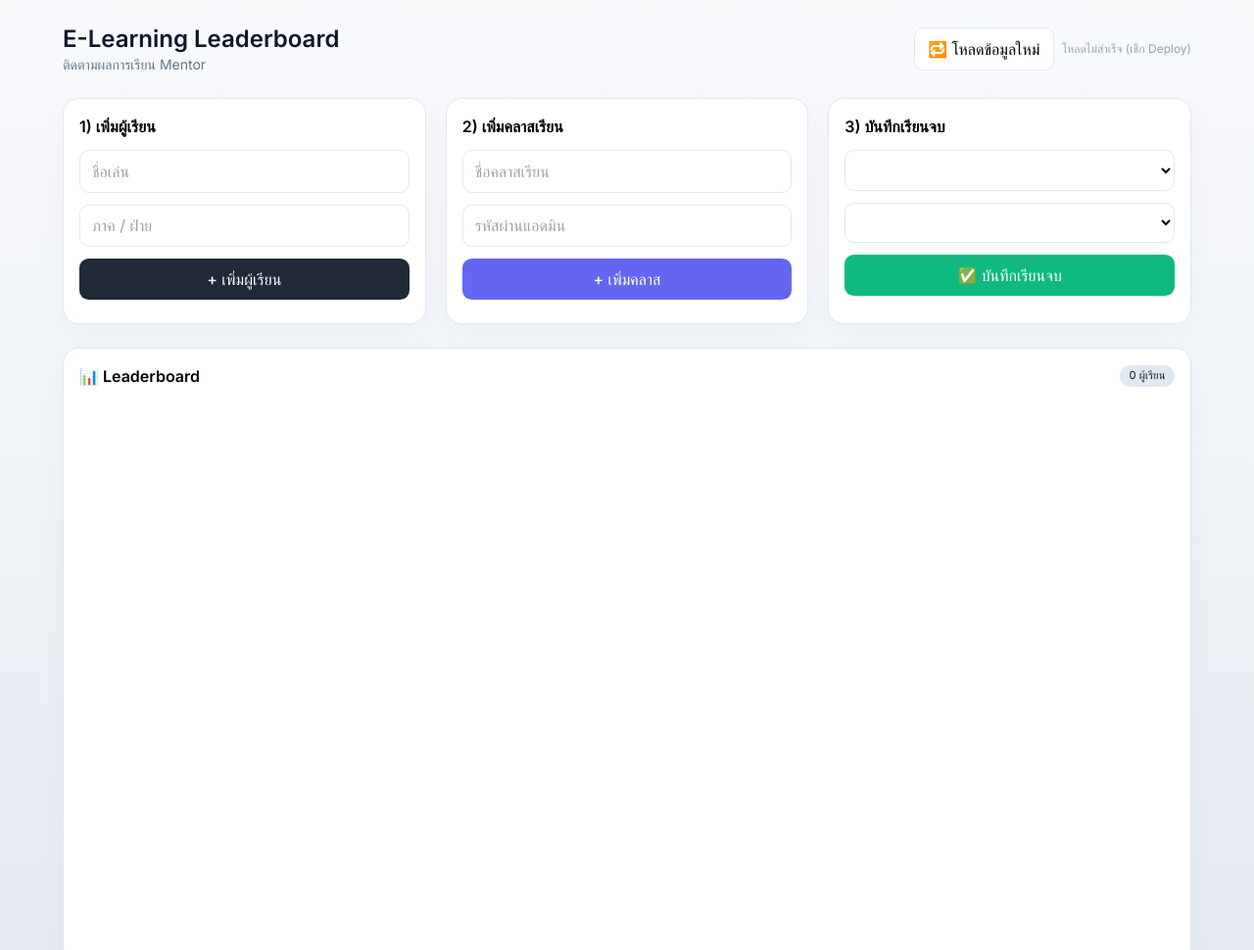
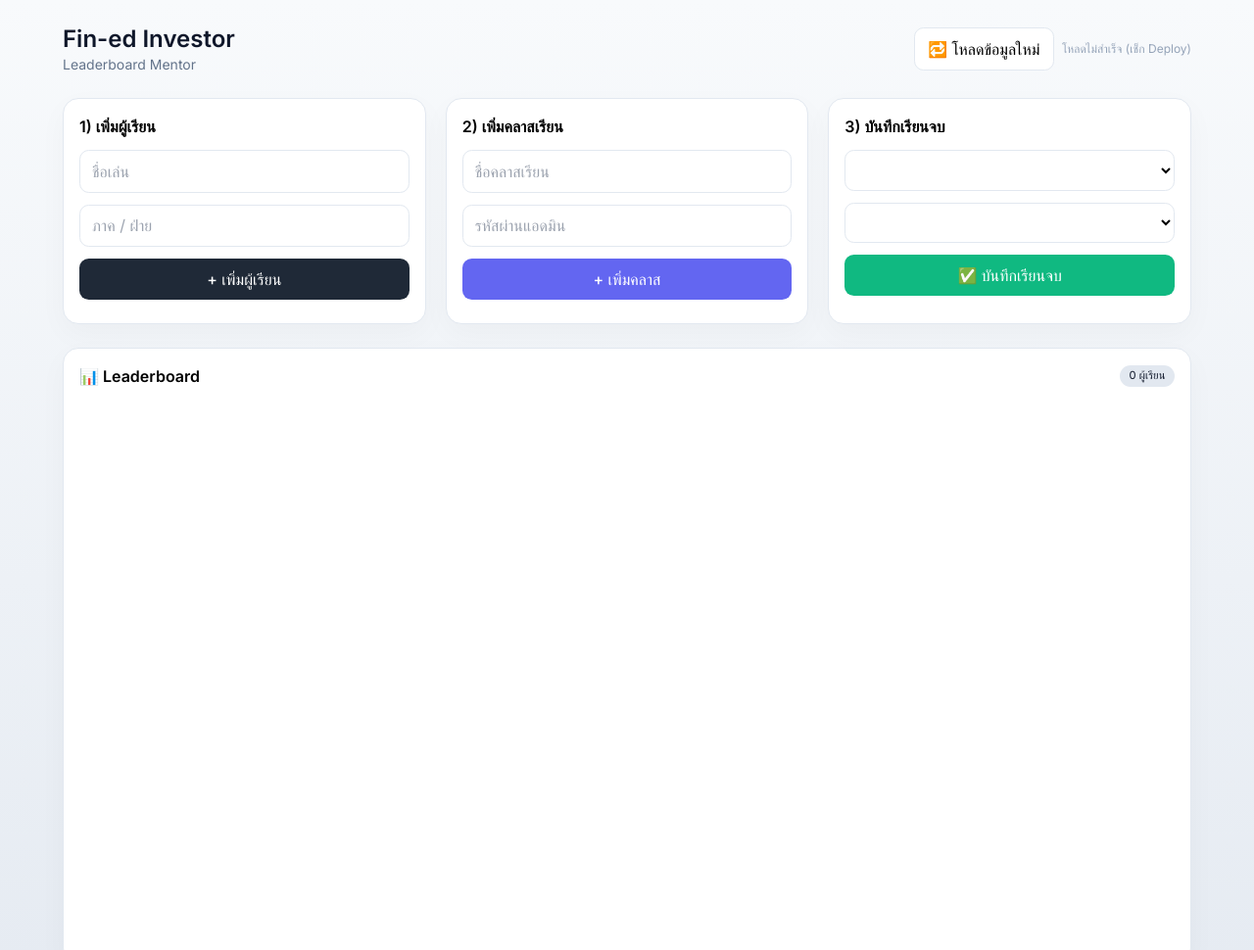
Before and after one commit to ntlfined-hub/Fin-ed-Investor, a plain HTML site: page index.html in a window 1280 px wide. Shown: the top 970 px of the page at 98% size. Drawn offline with nearby package versions, Linux system fonts and the light colour scheme.

Commit message:
Update index.html

```diff
--- a/index.html
+++ b/index.html
@@ -242,8 +242,8 @@ h78.747C231.693,100.736,232.77,106.162,232.77,111.694z"></path>
   <div class="max-w-6xl mx-auto py-6 px-3 md:px-0">
     <div class="flex flex-col md:flex-row md:items-center md:justify-between gap-3 mb-6">
       <div>
-        <h1 class="text-2xl font-semibold text-slate-900">E-Learning Leaderboard</h1>
-        <p class="text-slate-500 text-sm">ติดตามผลการเรียน Mentor</p>
+        <h1 class="text-2xl font-semibold text-slate-900">Fin-ed Investor</h1>
+        <p class="text-slate-500 text-sm">Leaderboard Mentor</p>
       </div>
       <div class="flex gap-2">
         <button id="btnReload" class="btn bg-white border border-slate-200 hover:border-slate-300">
```
